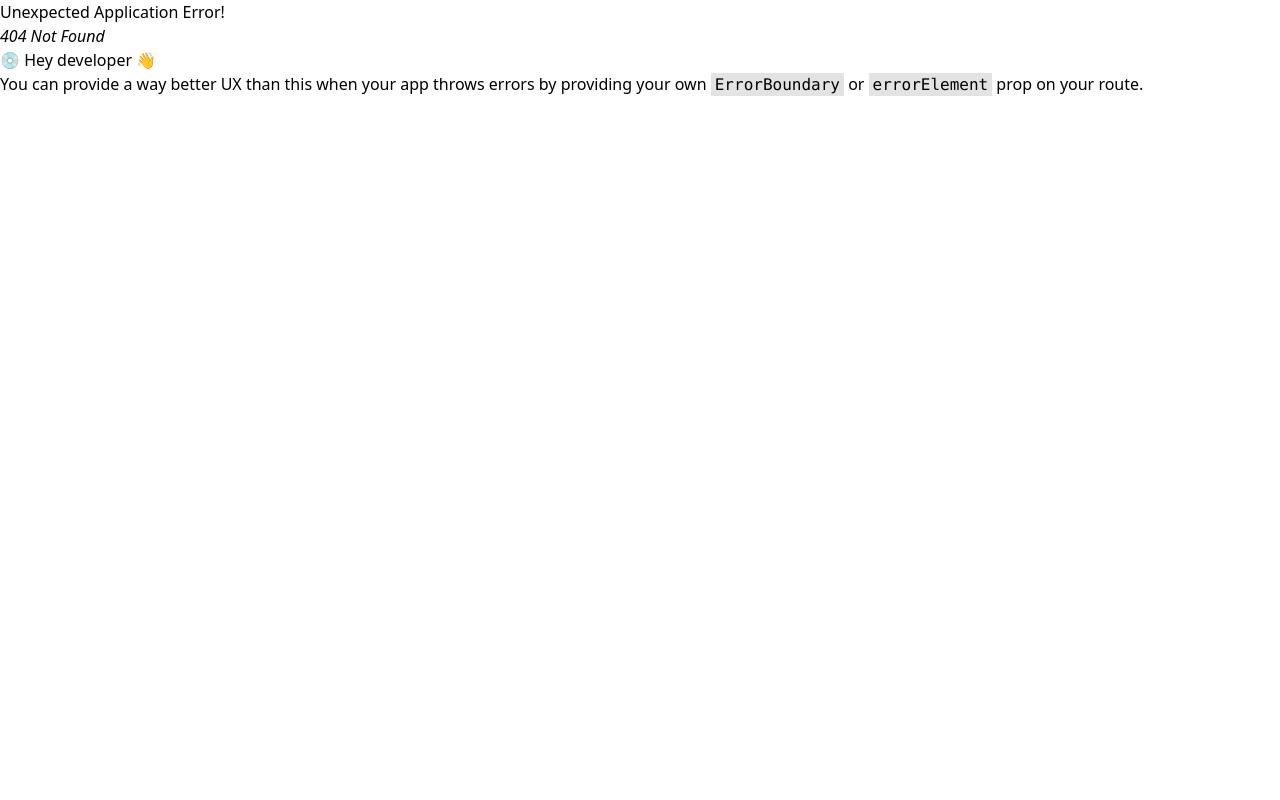
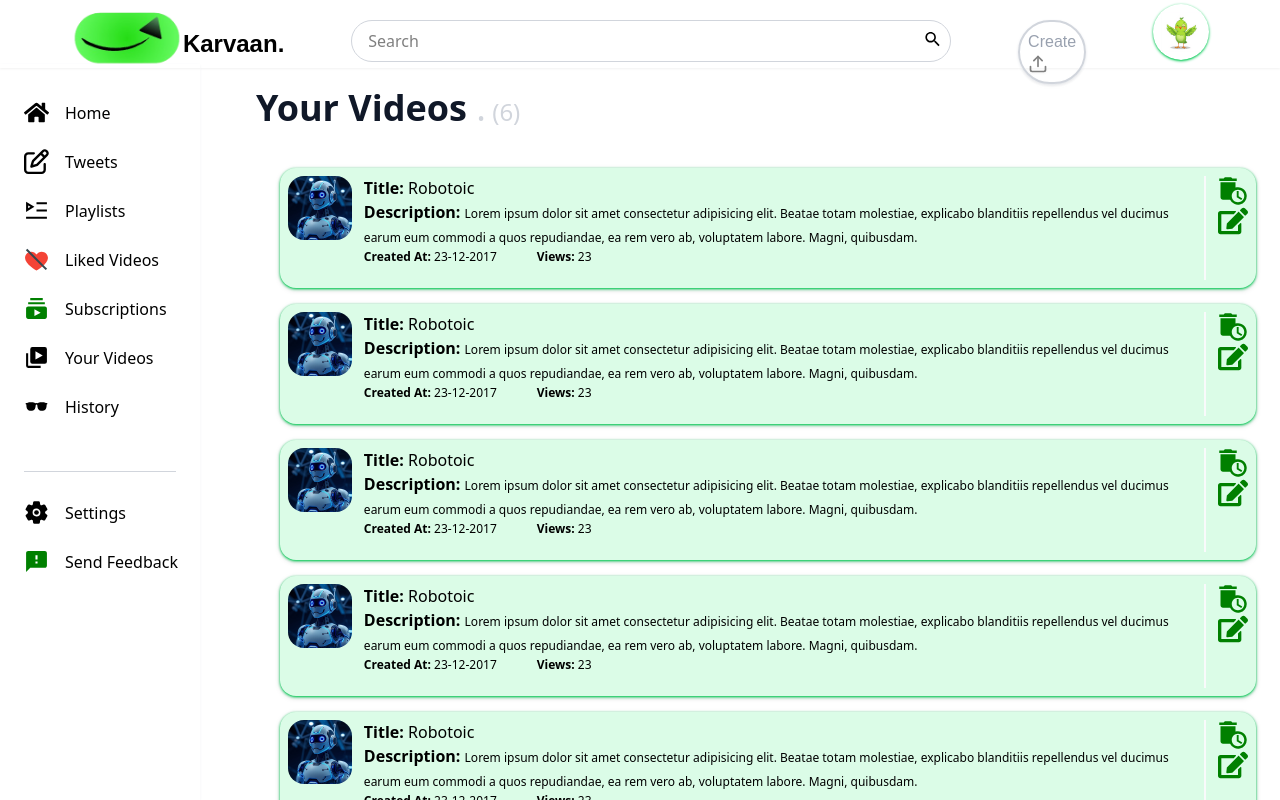
Before and after one commit to dipunjab/karvaan-App-MERN-, a React (Vite) app in the folder frontend/: page /uservideos in a window 1280 px wide. Before the commit this address had no page. Built offline with nearby package versions, Linux system fonts and the light colour scheme; no server answers.

Commit message:
YourVideos page Designed

```diff
--- a/frontend/src/App.jsx
+++ b/frontend/src/App.jsx
@@ -10,7 +10,7 @@ function App() {
       </div>
 
       <div className="flex pt-16">
-        <aside className="fixed top-16 left-0 h-[calc(100vh-4rem)] sm:w-50 w-20 shadow shadow-gray-100 z-10 md:p-6 p-4">
+        <aside className="fixed top-22 md:top-16 left-0  h-[calc(100vh-4rem)] sm:w-50 w-20 shadow shadow-gray-100 z-10 md:p-6 p-4">
           <SideBar />
         </aside>
 
--- a/frontend/src/components/Header/Header.jsx
+++ b/frontend/src/components/Header/Header.jsx
@@ -32,7 +32,7 @@ const Header = () => {
 
 
   return (
-    <header className="fixed top-0 flex left-0 w-full justify-evenly h-16 bg-white p-1 z-10 drop-shadow-xs">
+    <header className="fixed top-0 flex left-0 w-full justify-evenly h-22 sm:h-17 bg-white p-1 z-10 drop-shadow-xs">
       {/* Logo */}
       <div className='flex sm:flex-row flex-col'>
         <div className='w-20 mt-3 sm:mt-0 sm:w-24 md:w-28 lg:h-12'>
--- a/frontend/src/components/SideBar/SideBar.jsx
+++ b/frontend/src/components/SideBar/SideBar.jsx
@@ -24,7 +24,7 @@ function SideBar() {
           </Link>
         </li>
 
-        {isAuthenticated ? (
+        {!isAuthenticated ? (
           <p className="mt-6 sm:ml-6 font-extralight text-[12px]  sm:text-base">
             Join us on the Karvan app! Create your own channel to explore, discover, learn, and grow. It's your space to connect, share ideas, and make the journey meaningful. Start your adventure with Karvan today!
           </p>
--- a/frontend/src/components/SubscribedButton.jsx
+++ b/frontend/src/components/SubscribedButton.jsx
@@ -2,7 +2,7 @@ import React from 'react'
 import { IoCheckmarkDoneCircleOutline } from "react-icons/io5";
 import { IoCheckmarkDoneCircleSharp } from "react-icons/io5";
 
-const SubscribedButton = ({iSubscribed=true}) => {
+const SubscribedButton = ({iSubscribed=false}) => {
 
     return (
     <button className={`flex justify-between items-center w-30 md:w-50 md:lg:h-10 ${iSubscribed ? "bg-green-400": ""} border border-green-400 shadow shadow-green-300 rounded-full text-[15px] font-semibold`}>
--- /dev/null
+++ b/frontend/src/components/YourVideosCard.jsx
@@ -0,0 +1,30 @@
+import React from 'react'
+import robot from "../assets/robot.jfif"
+import { MdAutoDelete } from "react-icons/md";
+import { FaEdit } from "react-icons/fa";
+
+const YourVideosCard = () => {
+    return (
+        <div className='mt-4 shadow drop-shadow-sm shadow-green-500 flex p-2  bg-green-100 rounded-2xl'>
+            <div className='w-26 h-26 rounded-2xl'>
+                <img src={robot} alt="" className='rounded-2xl' />
+            </div>
+            <div className='ml-3'>
+                <h1 className='font-extrabold'>Title: <span className='font-light'>Robotoic</span></h1>
+                <h1 className='font-extrabold'>Description: <span className='font-light text-[12px]'>Lorem ipsum dolor sit amet consectetur adipisicing elit. Beatae totam molestiae, explicabo blanditiis repellendus vel ducimus earum eum commodi a quos repudiandae, ea rem vero ab, voluptatem labore. Magni, quibusdam.</span></h1>
+                <div className='flex gap-10'>
+                    <h1 className='font-bold text-[12px]'>Created At: <span className='font-light'>23-12-2017</span></h1>
+                    <h1 className='font-bold text-[12px]'>Views: <span className='font-light'>23</span></h1>
+                </div>
+            </div>
+            <div className='border-l-2 border-l-gray-50 ml-1'>
+                <div className='ml-3'>
+                <MdAutoDelete size={30} color='green'/>
+                <FaEdit size={30} color='green'/>
+                </div>
+            </div>
+        </div>
+    )
+}
+
+export default YourVideosCard
--- /dev/null
+++ b/frontend/src/pages/YourVideos.jsx
@@ -0,0 +1,26 @@
+import React from 'react'
+import YourVideosCard from '../components/YourVideosCard'
+
+const YourVideos = () => {
+  return (
+    <div className='ml-6 md:ml-4'>
+            <h1 className='ml-8 sm:ml-2 text-4xl text-gray-900 font-bold'>
+                Your Videos <span className='text-2xl font-medium text-gray-300'>
+                    <span className='text-4xl'>
+                         .
+                    </span> (6)
+                </span>
+            </h1>
+            <div className='grid grid-cols-1 mt-6 ml-8'>
+                <YourVideosCard/>
+                <YourVideosCard/>
+                <YourVideosCard/>
+                <YourVideosCard/>
+                <YourVideosCard/>
+                <YourVideosCard/>
+            </div>
+    </div>
+  )
+}
+
+export default YourVideos
--- a/frontend/src/pages/index.js
+++ b/frontend/src/pages/index.js
@@ -3,11 +3,13 @@ import Tweets from "./Tweets";
 import Playlists from "./Playlists";
 import LikedVideos from "./LikedVideos"
 import Subscriptions from "./Subscriptions"
+import YourVideos from "./YourVideos";
 
 export {
     Home,
     Tweets,
     Playlists,
     LikedVideos,
-    Subscriptions
+    Subscriptions,
+    YourVideos
 }
--- a/frontend/src/store/authSlice.js
+++ b/frontend/src/store/authSlice.js
@@ -1,7 +1,7 @@
 import { createSlice } from "@reduxjs/toolkit";
 
 const initialState = {
-    status: false,
+    status: true,
     userData: null
 }
 
```
Also changed, not shown: frontend/src/main.jsx (+6 -1 lines).
